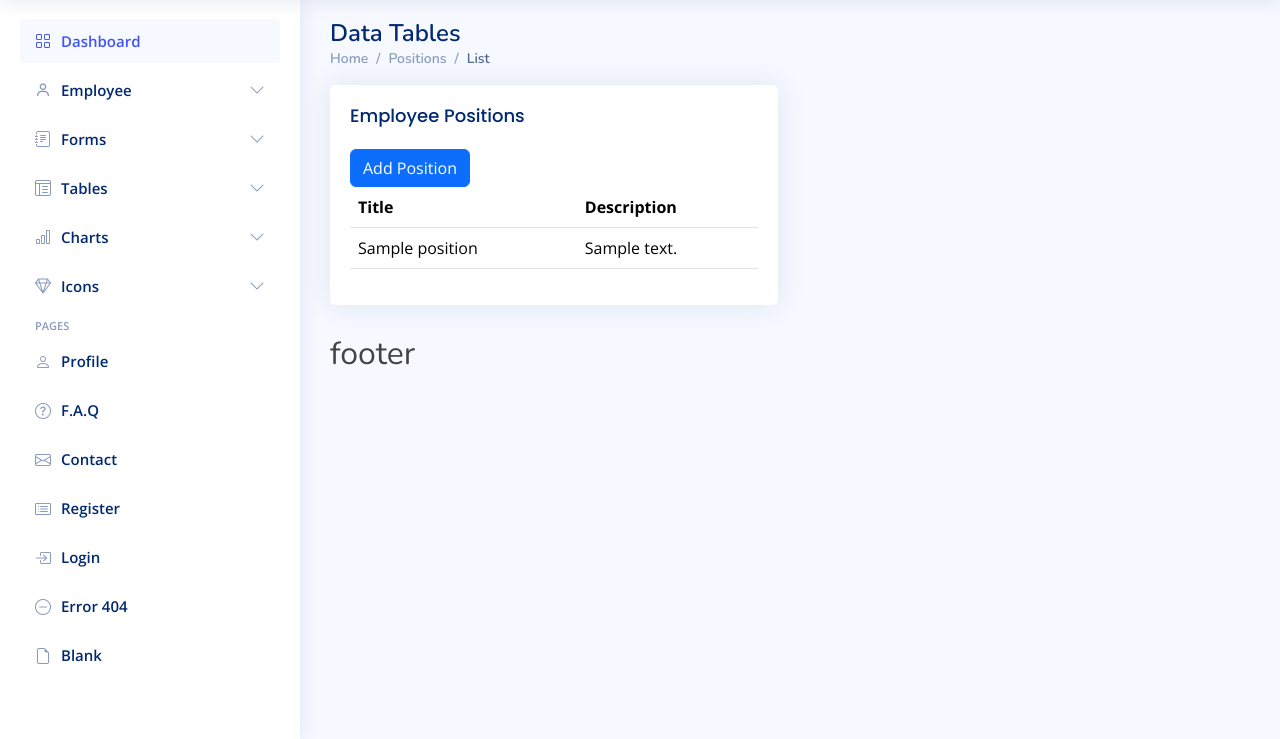
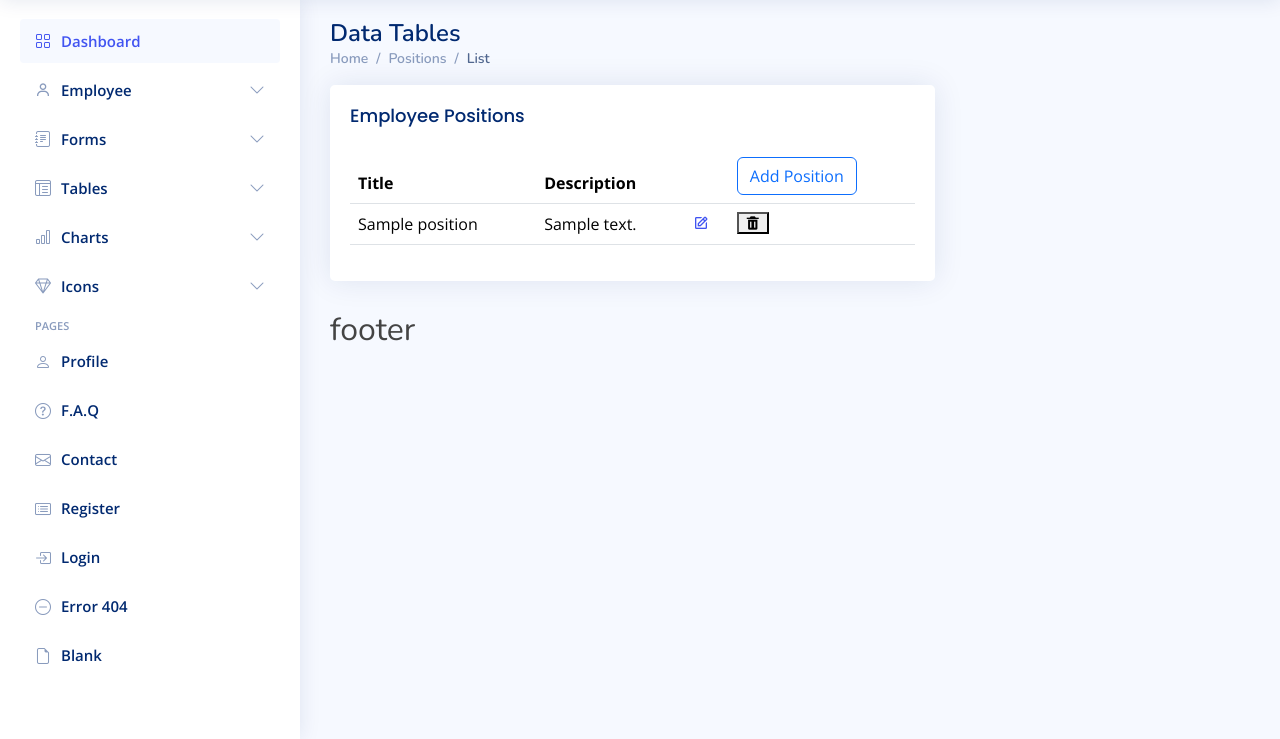
Before and after one commit to raedGham/DappPortal, a Django app: page /positions/list/ in a window 1280 px wide. Shown: the part 61-800 px from the top of the page. Run offline with Django 5.2, Linux system fonts and the light colour scheme; tables that the repository leaves empty hold one stand-in row (values such as "Sample post"); some libraries are stand-ins or nearby versions.

Commit message:
continue crud

```diff
--- a/positions/urls.py
+++ b/positions/urls.py
@@ -3,4 +3,6 @@ from . import views
 urlpatterns = [
   path('list/', views.list_positions, name='list_positions'),
   path('form/', views.positions, name='positions'),
+  path('form/<int:id>', views.positions, name='pos_update'),
+  path('delete/<int:id>', views.del_position, name='del_position'),
 ]
--- a/positions/views.py
+++ b/positions/views.py
@@ -9,21 +9,39 @@ def list_positions(request):
    context = { 'positions': positions}
    return render(request,'positions\positions_list.html', context)
 
-def positions(request):
+def positions(request, id = 0):
 
     if request.method == "POST":
+       if id == 0: # to create a new record and append it to the table
+            print("create new record")
+            form = PositionForm(request.POST)
+            if form.is_valid():
+                title= form.cleaned_data['title']
+                description = form.cleaned_data['description']
+                pos = Position.objects.create(title=title, description = description)
+                pos.save()
+                return redirect('list_positions')
+       else: # to update the edited record in the table
+            print("the update submitted")
+            position = Position.objects.get(pk=id)
+            form = PositionForm(request.POST, instance = position)
+            if form.is_valid():
+               pos.save()
+               return redirect('list_positions')
 
-        form = PositionForm(request.POST)
-        if form.is_valid():
+    else:   # GET
+         if id == 0 : # to open a blank from
+            form = PositionForm()
+         else: # to populate the form with the data needed to be updated
+            position = Position.objects.get(pk=id)
+            form = PositionForm(instance=position)
 
-            title= form.cleaned_data['title']
-            description = form.cleaned_data['description']
-            pos = Position.objects.create(title=title, description = description)
-            pos.save()
-            return redirect('list_positions')
-    else:
-         form = PositionForm()
          context = {
                     'form':form,
                }
          return render(request, "positions\positions.html", context)
+
+
+
+def del_position(request, id = 0):
+       return redirect('list_positions')
--- a/templates/positions/positions.html
+++ b/templates/positions/positions.html
@@ -1,5 +1,5 @@
 {% extends 'base.html' %} {% block content %}
-<div class="container mt-5 pt-4">
+<div class="container d-flex justify-content-center mt-5 pt-4">
 <div class="col-lg-6">
 
     <div class="card">
@@ -8,7 +8,7 @@
         <h5 class="card-title">Employee Position</h5>
 
         <!-- Vertical Form -->
-        <form action="{% url 'positions' %}" method="POST" class="form-row row g-3">
+        <form action="{% url 'positions' %} {{form.id }}" method="POST" class="form-row row g-3">
             {% csrf_token %}
           <div class="form-group col-12">
             <label for="" class="form-label">Title</label>
--- a/templates/positions/positions_list.html
+++ b/templates/positions/positions_list.html
@@ -16,12 +16,14 @@
 
     <section class="section">
       <div class="row">
-        <div class="col-lg-6">
+        <div class="col-lg-8">
 
           <div class="card">
             <div class="card-body">
               <h5 class="card-title">Employee Positions </h5>
-              <a  href = {% url 'positions' %} class="btn btn-primary float-right">Add Position</a>
+
+
+
 
 
 
@@ -30,8 +32,9 @@
                 <thead>
                   <tr>
                     <th>Title</th>
-                    <th>Description</th>
-
+                    <th >Description</th>
+                    <th> </th>
+                    <th>  <a  href = {% url 'positions' %} class="btn btn-outline-primary">Add Position</a> </th>
                   </tr>
                 </thead>
 
@@ -40,6 +43,12 @@
                   <tr>
                     <td>{{pos.title}}</td>
                     <td>{{pos.description}}</td>
+                    <td> <a href="{% url 'pos_update' pos.id %}"> <i class="bx bx-edit"></i> </a> </td>
+                    <td> <form action ="{% url 'del_position' pos.id %}" method ="POST" >
+                            {% csrf_token %}
+                              <button type="submit" class="bx bxs-trash"></i>
+                          </form>
+                    </td>
                   </tr>
                  {% endfor%}
                 </tbody>
```
